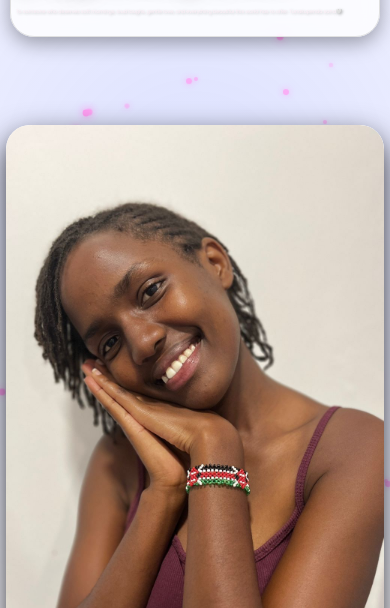
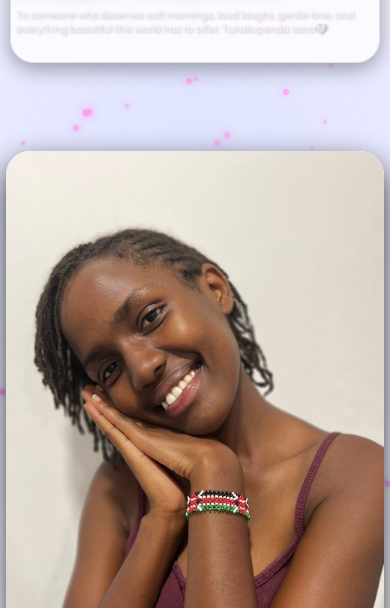
Before and after one commit to d7261/hbd, a plain HTML site: page index.html in a window 390 px wide. Shown: the part 236-844 px from the top of the page. Drawn offline with Linux system fonts and the light colour scheme.

Commit message:
Updated homepage design

```diff
--- a/index.html
+++ b/index.html
@@ -394,7 +394,7 @@
     @media (max-width: 480px) {
       .avatar { width: 65px; height: 65px;}
       header h1 { font-size: 1.6rem;}
-      header p { font-size: 0.3rem; }
+      header p { font-size: 0.6rem; }
       .slideshow { height: 600px;}
       .message, .why-section, .hidden-message, .quote-carousel { font-size: 0.97rem;}
     }
```
